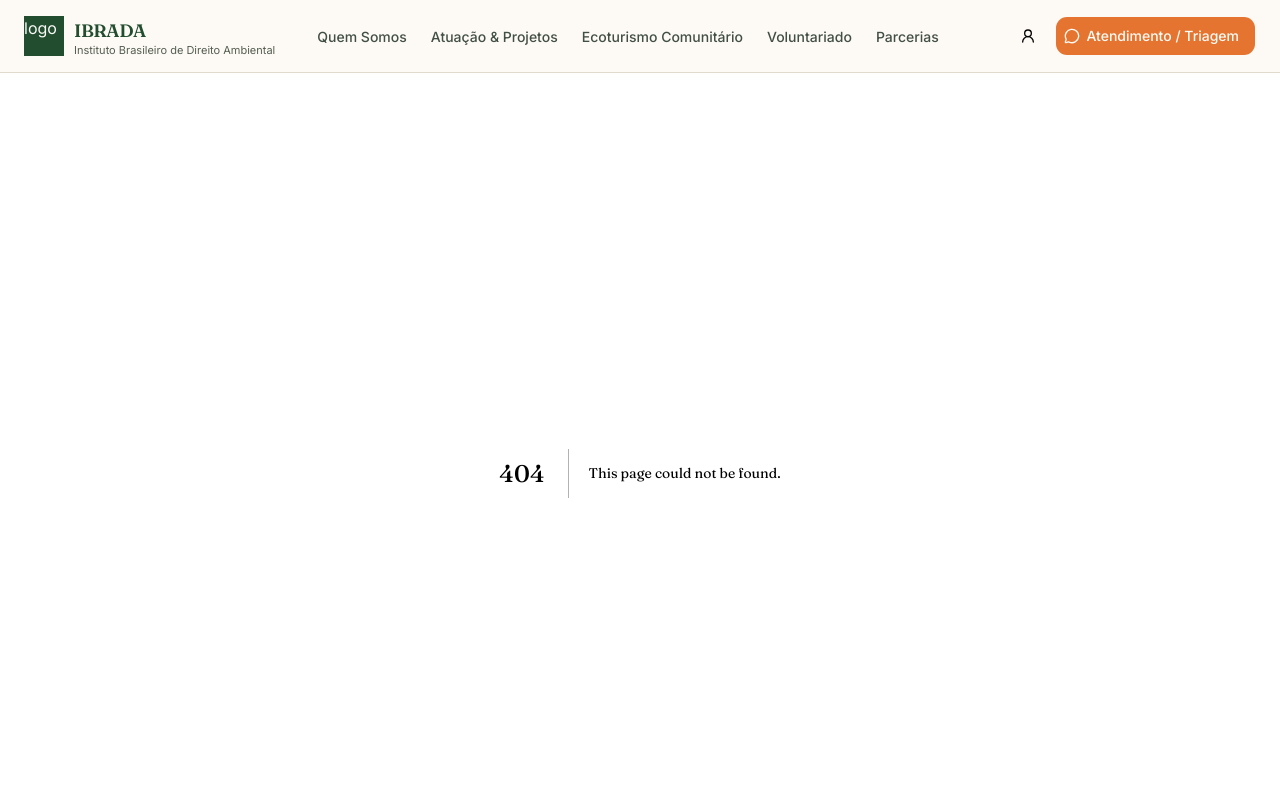
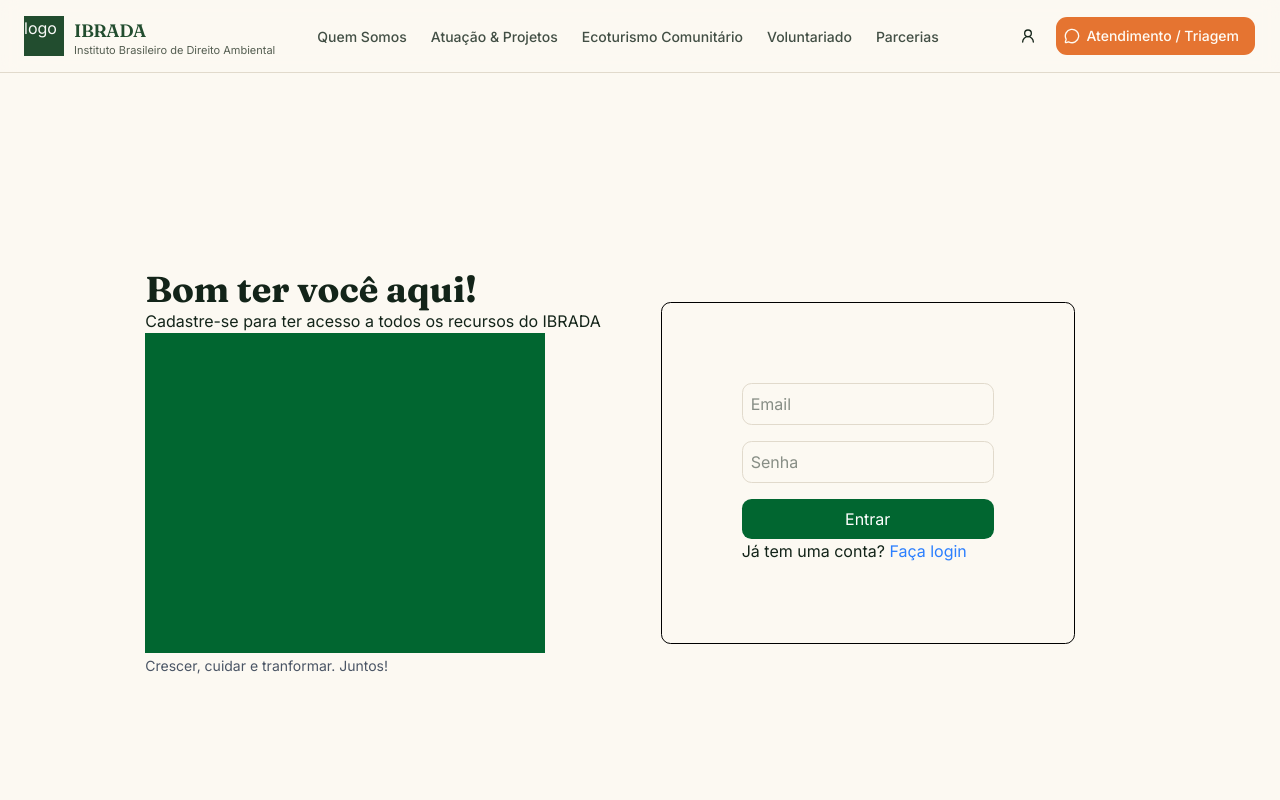
Before and after one commit to mdsreq-fga-unb/REQ-2026.2-T01-IBRADA-NET, a Next.js app in the folder src/front/: page /login in a window 1280 px wide. Before the commit this address had no page. Shown: the top 800 px of the page. Built offline with nearby package versions, Linux system fonts and the light colour scheme.

Commit message:
feat:adiciona layout inicial da pagina de login

```diff
--- /dev/null
+++ b/src/front/app/login/page.tsx
@@ -0,0 +1,25 @@
+export default function Cadastro(){
+    return(
+        <div className="flex flex-wrap items-center justify-center min-h-screen py-2 gap-15">
+            <div>
+                <h1 className="text-4xl font-bold">Bom ter você aqui!</h1>
+                <span>Cadastre-se para ter acesso a todos os recursos do IBRADA</span>
+                <div className="w-100 h-80 bg-green-800 justify-center">
+                    {/* <Image src="/images/cadastro.png" alt="Cadastro" width={400} height={400} /> */}
+                </div>
+                <span className="text-sm text-gray-600">Crescer, cuidar e tranformar. Juntos!</span>
+            </div>
+            <div className="border-1 border-black rounded-md p-20">
+                <form className="flex flex-col gap-4">
+                   <input type="text" placeholder="Email" className="border-1 border-gray rounded-md p-2"/>
+                    <input type="password" placeholder="Senha" className="border-1 border-gray rounded-md p-2"/>
+                    <button type="submit" className="bg-green-800 text-white rounded-md p-2">Entrar</button>
+                </form>
+                <span>Já tem uma conta? <a href="/login" className="text-blue-500">Faça login</a></span>
+            </div>
+            <div>
+
+            </div>
+        </div>
+    )
+}
```
